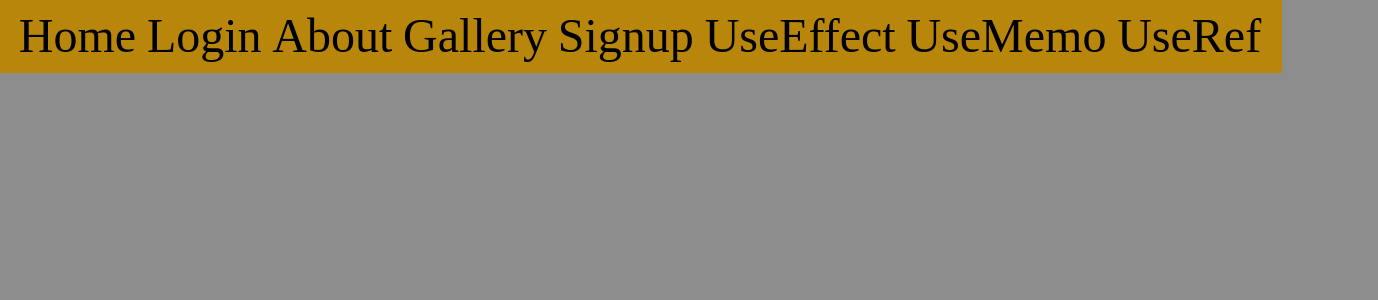
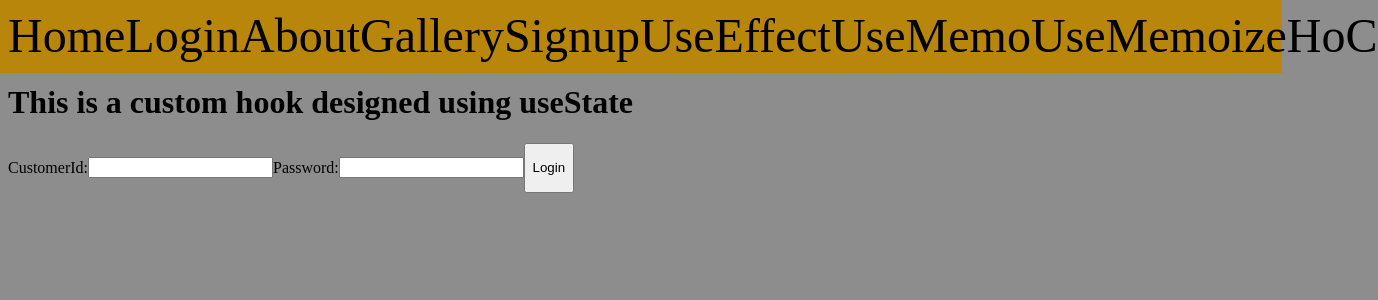
Before and after one commit to Rubini17/mern, a React (Vite) app in the folder FrontendMERN/: page /useMemoize in a window 1280 px wide. Shown: the top 300 px of the page, 1378 px wide, since content can reach past the window. Built offline with nearby package versions, Linux system fonts and the light colour scheme; the HTML template or start-up script is replaced by a standard one.

Commit message:
day11_fn

```diff
--- a/FrontendMERN/src/App.jsx
+++ b/FrontendMERN/src/App.jsx
@@ -7,6 +7,9 @@ import NavBar from "./components/functionalcomp/navbar.jsx"
 import UseEffect from "./components/functionalcomp/hooks/useEffect.jsx"
 import UseMemo from "./components/functionalcomp/hooks/useMemos.jsx"
 import UseRef from "./components/functionalcomp/hooks/useRef.jsx"
+import UseCallback from "./components/functionalcomp/hooks/useCallback.jsx"
+import UseMemoize from "./components/functionalcomp/hooks/useMemoize.jsx"
+import HoC from "./components/functionalcomp/hoc/hoC.jsx"
 import {BrowserRouter,Routes,Route} from "react-router-dom"
 function App(){
   return(
@@ -22,6 +25,9 @@ function App(){
       <Route path='/useEffect' element={<UseEffect/>}/>
       <Route path='/useMemo' element={<UseMemo/>}/>
       <Route path='/useRef' element={<UseRef/>}/>
+      <Route path='/useCallback' element={<UseCallback/>}/>
+      <Route path='/useMemoize' element={<UseMemoize/>}/>
+      <Route path='/hoC' element={<HoC/>}/>
     </Routes>
     </BrowserRouter>
 
--- /dev/null
+++ b/FrontendMERN/src/components/functionalcomp/hoc/button.jsx
@@ -0,0 +1,6 @@
+const Button= ({value})=>{
+    return(
+        <button>{value}</button>
+    )
+};
+export default Button;
--- /dev/null
+++ b/FrontendMERN/src/components/functionalcomp/hoc/hoC.jsx
@@ -0,0 +1,13 @@
+import Button from "./button";
+import trackingbutton from "./trackingbutton";
+const HoC=()=>{
+    const ButtonTrack= trackingbutton(Button)
+    return(
+        <div>
+            <h1>this is HoC or higher order component</h1>
+           <Button value={"Login"}/><br/>
+           <ButtonTrack value={"Login"} trackingInfo={{"CusId":"Hello","Password":"Pass"}} />
+        </div>
+    )
+}
+export default HoC;
--- /dev/null
+++ b/FrontendMERN/src/components/functionalcomp/hoc/trackingbutton.jsx
@@ -0,0 +1,15 @@
+const trackingbutton=(Component)=>{
+    return(props)=>{
+        const handleB=()=>{
+            alert("The tracking info on clicking this button "+ props.trackingInfo.Password);
+        }
+        return(
+            <form onClick={handleB}>
+                Email:<input type="text" /><br/>
+                Password:<input type="text"/>
+            <Component {...props}/>
+            </form>
+        )
+    }
+}
+export default trackingbutton;
--- /dev/null
+++ b/FrontendMERN/src/components/functionalcomp/hooks/customhooks/memorizinghooks.jsx
@@ -0,0 +1,16 @@
+import {useState, useEffect} from "react";
+const useMemoize=(key,value)=>{
+    var [text,setText]= useState(()=>{
+        var jsonValue= localStorage.getItem(key)
+        if(jsonValue!== null){
+            return JSON.parse(jsonValue);
+        }
+        return value;
+    });
+    useEffect(()=>{
+        localStorage.setItem(key,JSON.stringify(text))
+    },[key,text])
+    return [text,setText];
+
+}
+export default useMemoize;
--- /dev/null
+++ b/FrontendMERN/src/components/functionalcomp/hooks/useCallback.jsx
@@ -0,0 +1,30 @@
+import { useState, useCallback } from "react";
+const UseCallback=()=>{
+    var [number,setNum]= useState(0);
+    var [theme,setTheme]= useState(false);
+
+    var styling={
+        backgroundColor:theme ? "black":"white",
+        color: theme ? "white":"black",
+    }
+    var numList=()=>{
+        return [number*2,number*4,number*8];
+    }
+    return (
+    <div style={styling}>
+        <h1> this is use Callback</h1>
+        Number: <input type="number" value={number} onChange={(e)=> setNum(parseInt(e.target.value))}/>
+        <h1>The number is {number}</h1>
+        {/* <h1>The list of number is {numList()}</h1> */}
+        <h2>the list of numbers are</h2>
+        {numList(1000).map((val,index)=>(
+            <h2 key={index}>{val}</h2>
+            ))}
+
+
+       <center><button onClick={()=>setTheme(!theme)}>Change Theme</button></center>
+    </div>
+    )
+}
+
+export default UseCallback;
--- /dev/null
+++ b/FrontendMERN/src/components/functionalcomp/hooks/useMemoize.jsx
@@ -0,0 +1,19 @@
+import { use } from "react";
+import useMemoize from "./customhooks/memorizinghooks.jsx";
+const UseMemoize=()=>{
+    var [cusId,setCusId]= useMemoize("CustomerId","")
+    var [pass,setPass]= useMemoize("Password","")
+    const handleEvent=()=>{
+        localStorage.removeItem("CustomerId");
+        localStorage.removeItem("Password")
+    }
+    return(
+        <div>
+            <h1>This is a custom hook designed using useState</h1>
+            CustomerId:<input type="text" value={cusId} onChange={(e)=>setCusId(e.target.value)}/>
+            Password:<input type="text" value={pass} onChange={(e)=>setPass(e.target.value)}/>
+            <button onClick={handleEvent}>Login</button>
+        </div>
+    )
+}
+export default UseMemoize;
--- a/FrontendMERN/src/components/functionalcomp/navbar.jsx
+++ b/FrontendMERN/src/components/functionalcomp/navbar.jsx
@@ -18,7 +18,11 @@ const NavBar=()=>{
                 <li><Link to='/signup' class="link">Signup</Link></li>
                 <li><Link to='/useEffect' class="link">UseEffect</Link></li>
                 <li><Link to='/useMemo' class="link">UseMemo</Link></li>
-                <li><Link to='/useRef' class="link">UseRef</Link></li>
+                {/* <li><Link to='/useRef' class="link">UseRef</Link></li> */}
+                {/* <li><Link to='/useCallback' class="link">UseCallback</Link></li> */}
+                <li><Link to='/useMemoize' class="link">UseMemoize</Link></li>
+                <li><Link to='/hoC' class="link">HoC</Link></li>
+
             </nav>
         </header>
     )
```
